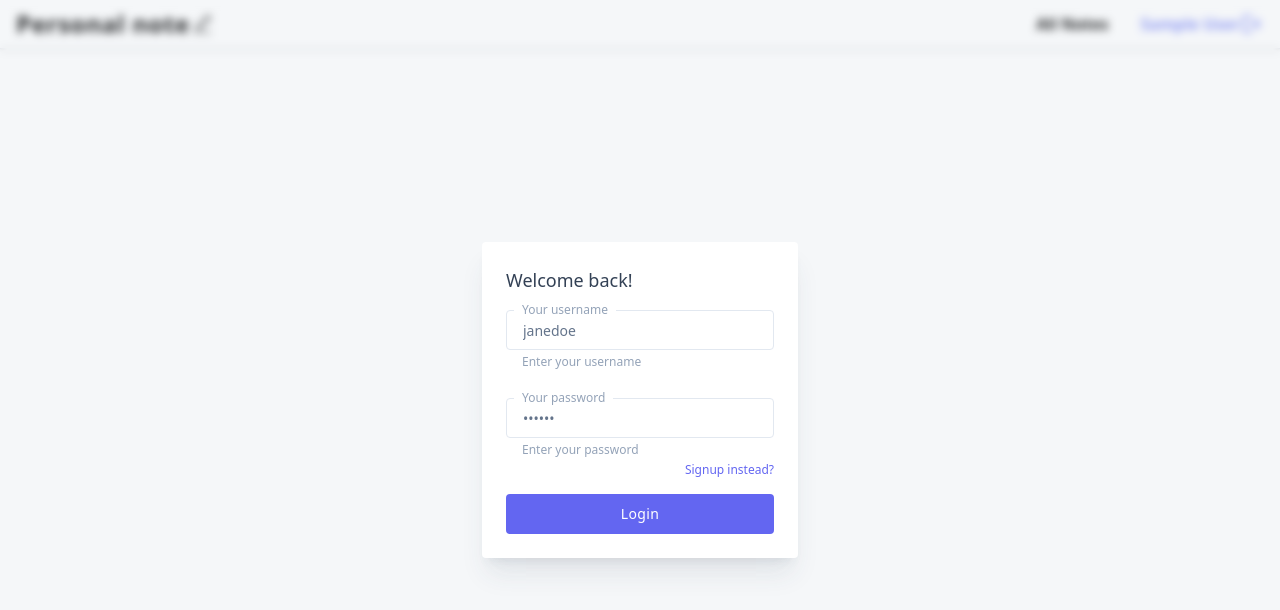
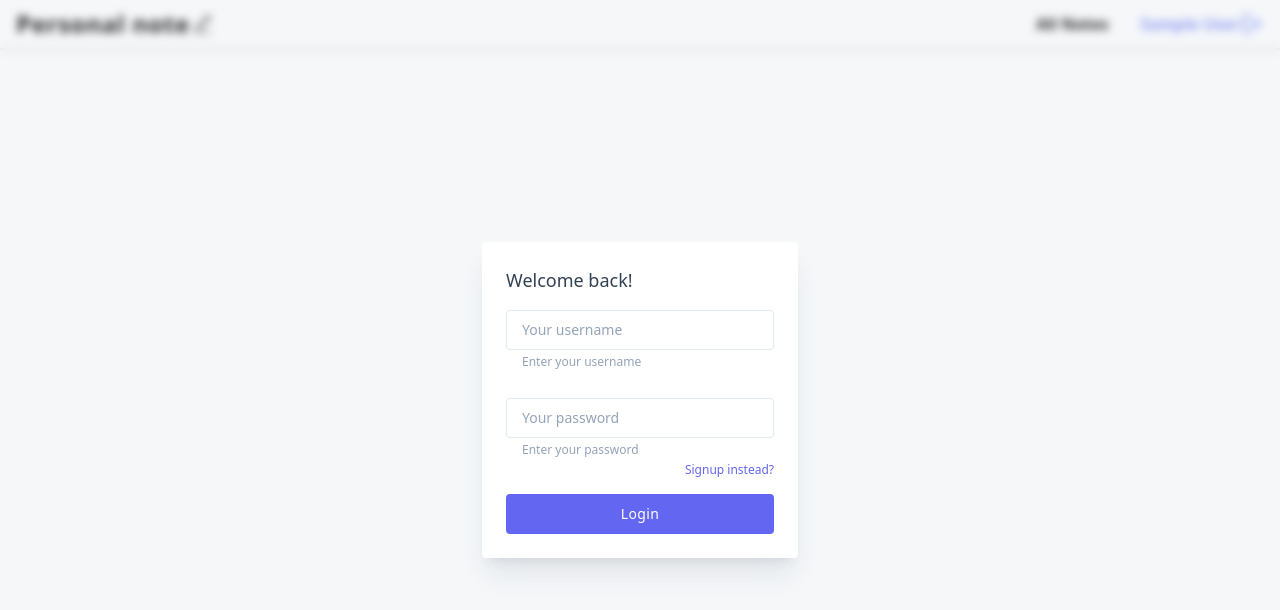
Before and after one commit to Awad238/personal-notepad, a SvelteKit app: page /login in a window 1280 px wide. Shown: the top 610 px of the page. Built offline with nearby package versions, Linux system fonts and the light colour scheme; sample sign-in values are in the browser's storage.

Commit message:
removed hardcoded login info for signup

```diff
--- a/src/routes/login/+page.svelte
+++ b/src/routes/login/+page.svelte
@@ -4,8 +4,8 @@
 	import { type CurrentUser, currentUser as cu } from '$lib/store';
 
 	export let showModal: boolean = false;
-	let username: string = 'janedoe';
-	let password: string = 'secret';
+	let username: string;
+	let password: string;
 
 	const handleLogin = async () => {
 		try {
```
Also changed, not shown: 1 other file (tests, documents, lock files or other folders).
